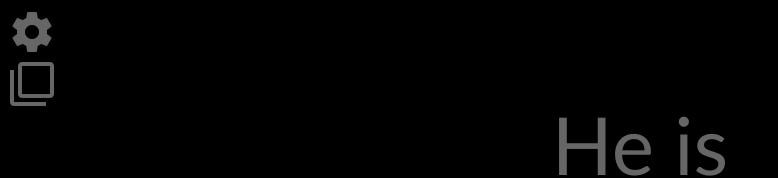
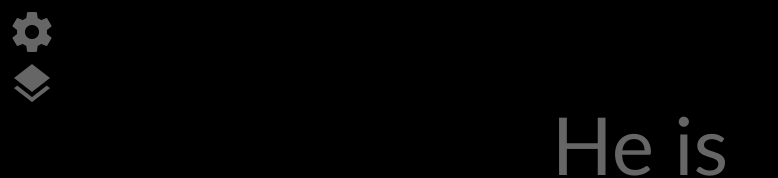
Before and after one commit to ssteele/flashcards, an Angular app in the folder flashcards/: page / in a window 1280 px wide. Shown: the top 178 px of the page, without its empty margins (0-778 px from the left). Built offline with nearby package versions, Linux system fonts and the light colour scheme.

Commit message:
Amend previous: update icon

```diff
--- a/flashcards/src/app/components/flashcards/flashcards.component.html
+++ b/flashcards/src/app/components/flashcards/flashcards.component.html
@@ -4,7 +4,7 @@
   </div>
 
   <div class="refresh">
-    <i class="material-icons md-48 md-clickable icon" (click)="getFlashcards()">filter_none</i>
+    <i class="material-icons md-48 md-clickable icon" (click)="getFlashcards()">layers</i>
   </div>
 </div>
 
```
